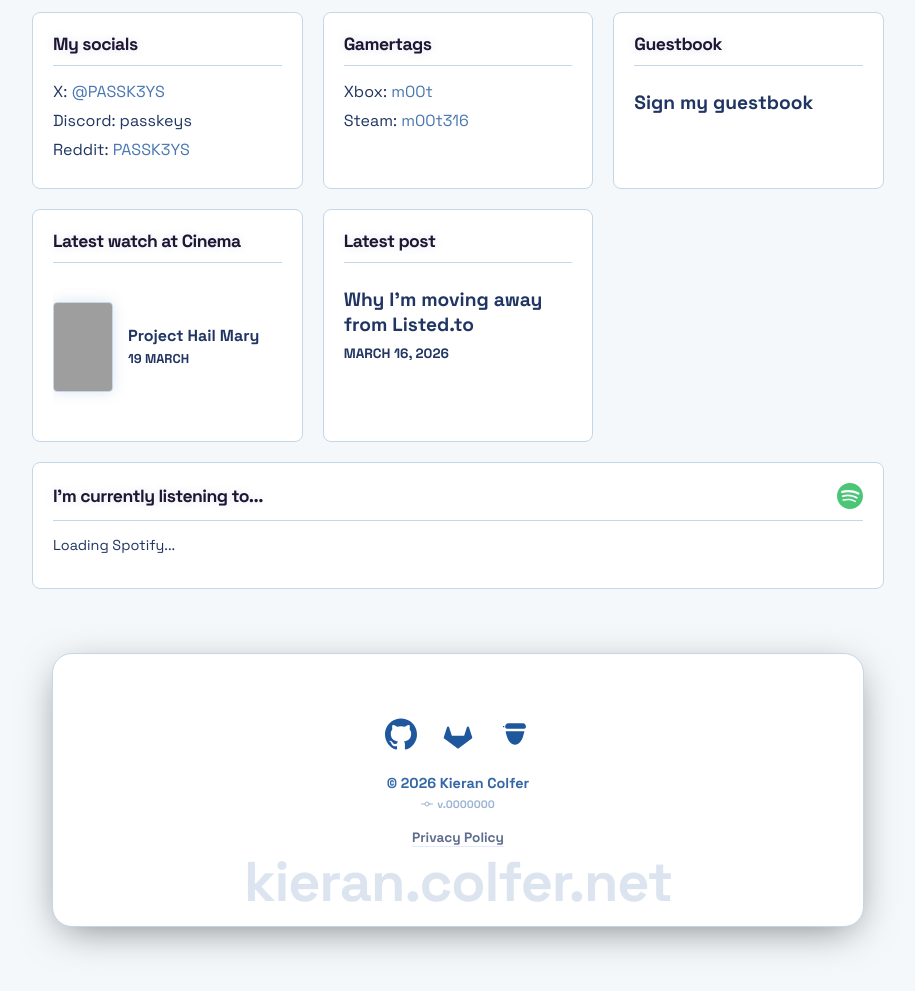
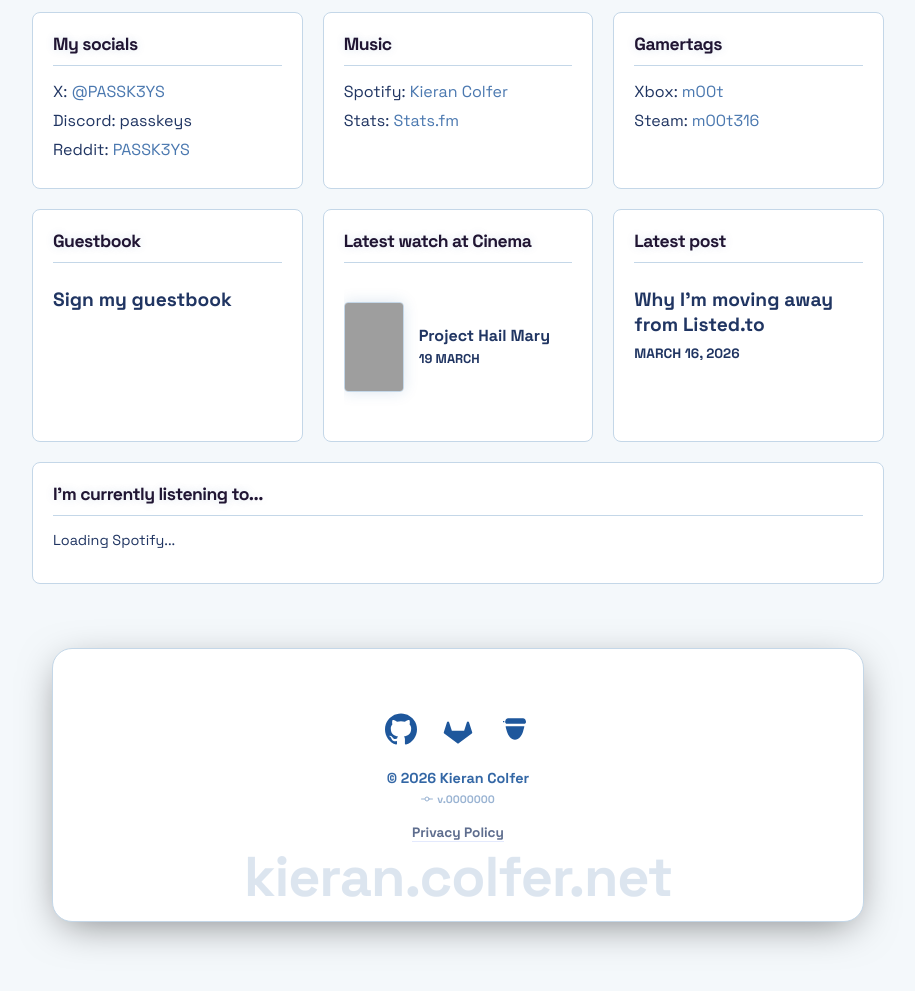
Before and after one commit to PASSK3YS/PASSK3YS.github.io, a Jekyll site: the page built from index.md, in a window 1280 px wide. Shown: the part 296-1287 px from the top of the page, without its empty margins (182-1097 px from the left). Built offline with Jekyll 4.4.1, drawn with Linux system fonts in a browser that asks for light colours; some of the changed lines change nothing that is shown; grey boxes are pictures that could not be loaded.

Commit message:
chore: revert changes

```diff
--- a/index.md
+++ b/index.md
@@ -20,6 +20,13 @@
             <li>X: <a href="https://x.com/PASSK3YS" target="_blank">@PASSK3YS</a></li>
             <li>Discord: passkeys</li>
             <li>Reddit: <a href="https://reddit.com/u/PASSK3YS" target="_blank">PASSK3YS</a></li>
+        </ul>
+    </div>
+    <div class="grid-item">
+        <h3>Music</h3>
+        <ul>
+            <li>Spotify: <a href="https://open.spotify.com/user/iplkfu8oka623d0rj6p7xsfyh?si=9452da697dd143af" target="_blank">Kieran Colfer</a></li>
+            <li>Stats: <a href="https://stats.fm/passkey" target="_blank">Stats.fm</a></li>
         </ul>
     </div>
     <div class="grid-item">
@@ -52,14 +59,7 @@
     <div class="grid-item" id="spotify-card" style="grid-column: 1 / -1; position: relative; overflow: hidden;">
         <div id="spotify-bg-layer"></div>
         <div style="position: relative; z-index: 1;">
-            <div class="spotify-header">
-                <h3>I'm currently listening to...</h3>
-                <a href="https://open.spotify.com/user/iplkfu8oka623d0rj6p7xsfyh?si=9452da697dd143af" target="_blank" class="spotify-logo-link">
-                    <svg viewBox="0 0 24 24" width="26" height="26" fill="#1DB954">
-                        <path d="M12 0C5.4 0 0 5.4 0 12s5.4 12 12 12 12-5.4 12-12S18.66 0 12 0zm5.521 17.34c-.24.359-.66.48-1.021.24-2.82-1.74-6.36-2.101-10.561-1.141-.418.122-.779-.179-.899-.539-.12-.421.18-.78.54-.9 4.56-1.021 8.52-.6 11.64 1.32.42.18.479.659.301 1.02zm1.44-3.3c-.301.42-.84.6-1.262.3-3.239-1.98-8.159-2.58-11.939-1.38-.479.12-1.02-.12-1.14-.6-.12-.48.12-1.021.6-1.141C9.6 9.9 15 10.561 18.72 12.84c.361.181.54.78.241 1.2zm.12-3.36C15.24 8.4 8.82 8.16 5.16 9.301c-.6.179-1.2-.181-1.38-.721-.18-.6.18-1.2.72-1.38 4.26-1.26 11.28-1.02 15.721 1.621.539.3.719 1.02.419 1.56-.299.421-1.02.599-1.559.3z"/>
-                    </svg>
-                </a>
-            </div>
+            <h3>I'm currently listening to...</h3>
             <div id="spotify-container">
                 <p style="font-size: 0.9em; color: var(--text-muted);">Loading Spotify...</p>
             </div>
@@ -251,40 +251,12 @@
     pointer-events: none;
 }
 
-.spotify-header {
-    display: flex;
-    justify-content: space-between;
-    align-items: center;
-    margin-bottom: 15px;
-    padding-bottom: 10px;
-    border-bottom: 1px solid var(--border);
-    transition: border-color 0.5s ease;
-}
-
-.grid-item .spotify-header h3 {
-    margin: 0;
-    padding: 0;
-    border-bottom: none;
-}
-
-.spotify-logo-link {
-    display: flex;
-    align-items: center;
-    opacity: 0.8;
-    transition: opacity 0.2s, transform 0.2s;
-    text-decoration: none !important;
-}
-
-.spotify-logo-link:hover {
+.spotify-active #spotify-bg-layer {
     opacity: 1;
-    transform: scale(1.1);
 }
 
 .spotify-active h3 {
     color: #ffffff !important;
-}
-
-.spotify-active .spotify-header {
     border-bottom-color: rgba(255, 255, 255, 0.2) !important;
 }
 
```
